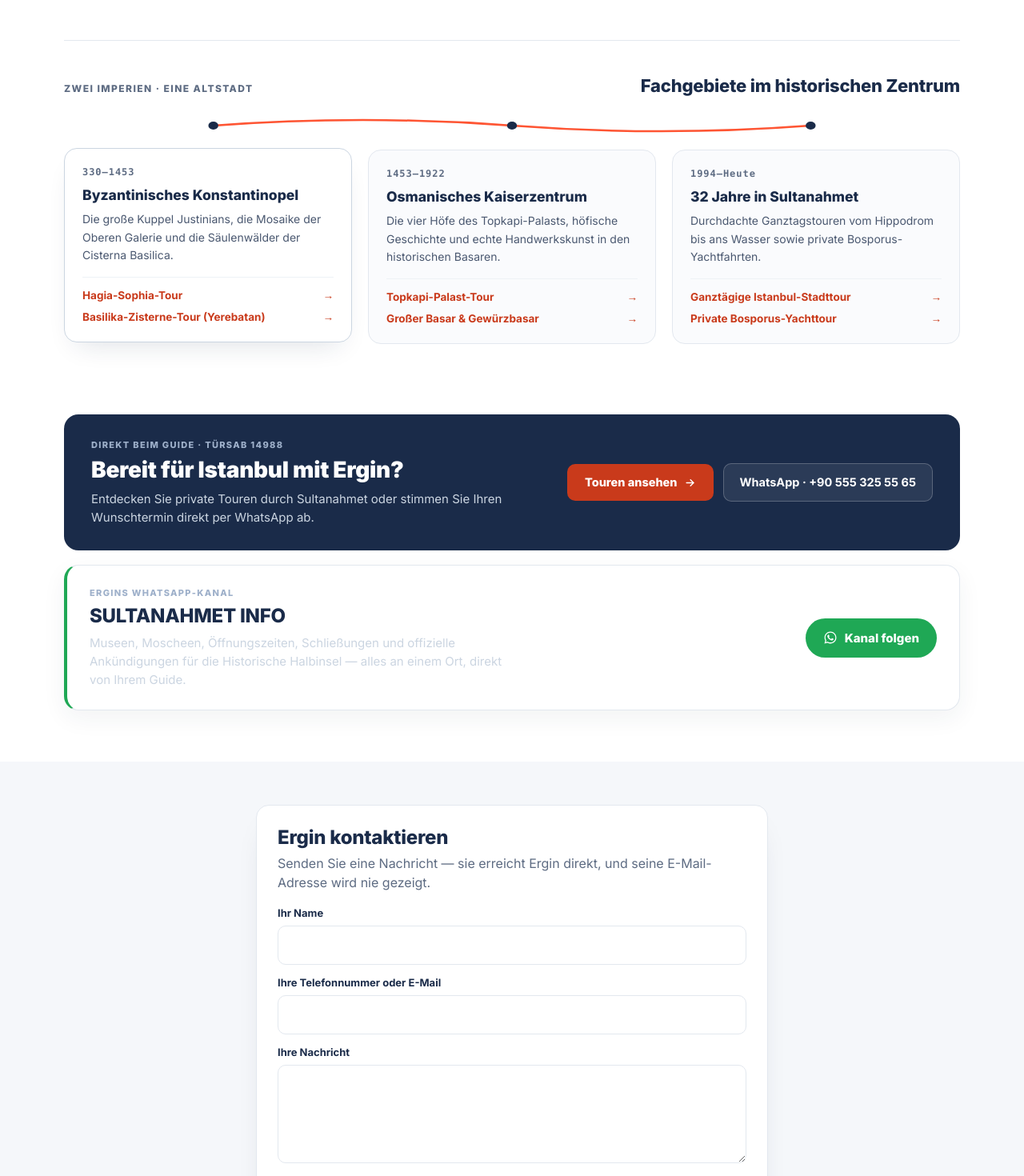
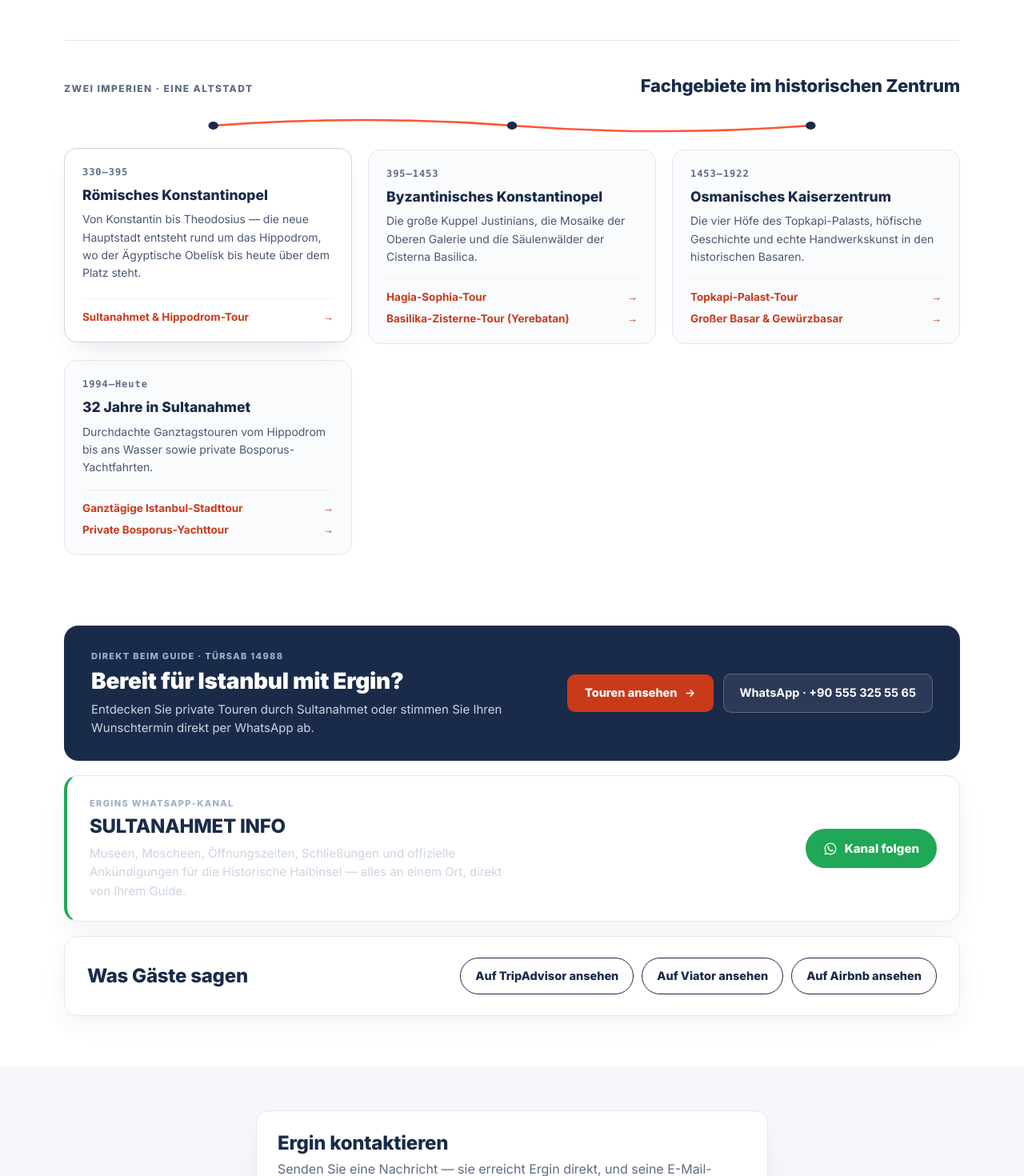
Before and after one commit to 7amed3li/oligarch-travel, a Next.js app: page /de/guide in a window 1280 px wide. Shown: the part 1066-2536 px from the top of the page at 80% size. Built offline with nearby package versions, Linux system fonts and the light colour scheme.

Commit message:
Ergin call notes 24 Nov: Roman Constantinople era (330-395) added to mastery timeline (4 stops, Byzantine now 395-1453) in 4 locales; OLIGARCH TOURS PRESENTS line on splash; visible TripAdvisor/Viator/Airbnb profile links on guide page

```diff
--- a/app/[locale]/guide/page.tsx
+++ b/app/[locale]/guide/page.tsx
@@ -197,6 +197,33 @@ export default async function GuidePage({
               <span>{copy.chanBtn}</span>
             </a>
           </div>
+
+          <div className="gp-prof-band">
+            <div className="gp-chan-copy">
+              <h2>{u.reviews_title}</h2>
+            </div>
+            <div className="gp-prof-links">
+              {(
+                [
+                  ['TripAdvisor', PROFILE_LINKS.tripadvisor],
+                  ['Viator', PROFILE_LINKS.viator],
+                  ['Airbnb', PROFILE_LINKS.airbnb],
+                ] as const
+              ).map(([name, href]) => (
+                <a
+                  key={name}
+                  href={href}
+                  target="_blank"
+                  rel="noopener noreferrer"
+                  className="gp-prof-btn"
+                >
+                  <span>
+                    {(u.view_on || 'View on {platform}').replace('{platform}', name)}
+                  </span>
+                </a>
+              ))}
+            </div>
+          </div>
         </div>
       </section>
       <ContactForm locale={loc} u={u} />
--- a/app/globals.css
+++ b/app/globals.css
@@ -1078,6 +1078,7 @@ html.splash-done .ss-root{display:none!important}
 .ss-coord-r{left:14px}
 .ss-light-slit{position:absolute;top:14%;bottom:14%;left:50%;width:2px;transform:translateX(-50%) scaleY(0);transform-origin:center;background:linear-gradient(180deg,transparent 0%,rgba(255,85,51,.55) 18%,#FF5533 50%,rgba(255,85,51,.55) 82%,transparent 100%);box-shadow:0 0 22px 2px rgba(255,85,51,.55);pointer-events:none;z-index:3}
 .ss-hud{position:absolute;inset:0;pointer-events:none;z-index:4}
+.ss-presents{position:absolute;left:50%;top:calc(50% - 208px);transform:translateX(-50%);font-size:11px;font-weight:800;letter-spacing:.34em;padding-left:.34em;color:#E8EDF5;white-space:nowrap;text-align:center}
 .ss-brand-top{position:absolute;left:50%;top:calc(50% - 172px);transform:translateX(-50%);display:flex;flex-direction:column;align-items:center;gap:4px;text-align:center;white-space:nowrap}
 .ss-brand-top strong{font-size:19px;font-weight:800;letter-spacing:.28em;color:#fff;padding-left:.28em}
 .ss-brand-top small{font-size:9.5px;font-weight:700;letter-spacing:.44em;color:#93A3BC;padding-left:.44em}
@@ -1091,12 +1092,14 @@ html.splash-done .ss-root{display:none!important}
   .ss-coord{top:calc(50% + 104px);font-size:9.5px;letter-spacing:.1em}
   .ss-coord-l{right:10px}
   .ss-coord-r{left:10px}
+  .ss-presents{top:calc(50% - 178px);font-size:9.5px;letter-spacing:.26em;padding-left:.26em}
   .ss-brand-top{top:calc(50% - 150px)}
   .ss-brand-top strong{font-size:16.5px}
   .ss-year-bar{top:calc(50% + 136px);font-size:10px;letter-spacing:.12em}
 }
 @media(max-height:560px){
-  .ss-brand-top{top:18px}
+  .ss-presents{top:14px}
+  .ss-brand-top{top:42px}
   .ss-year-bar{top:auto;bottom:16px}
 }
 @media(prefers-reduced-motion:reduce){
@@ -1449,6 +1452,12 @@ html.splash-done .ss-root{display:none!important}
 .gp-chan-btn{display:inline-flex;align-items:center;gap:9px;background:#1FA855;color:#fff;font-weight:800;font-size:15px;padding:13px 22px;border-radius:999px;text-decoration:none;white-space:nowrap;transition:background .2s ease}
 .gp-chan-btn:hover{background:#178A45}
 @media(max-width:640px){.gp-chan-band{padding:22px 20px}.gp-chan-btn{width:100%;justify-content:center}}
+.gp-prof-band{margin-top:18px;background:#fff;border:1px solid var(--line);border-radius:18px;padding:26px 28px;display:flex;align-items:center;justify-content:space-between;gap:22px;flex-wrap:wrap;box-shadow:0 10px 30px rgba(26,43,73,.06)}
+.gp-prof-band h2{margin:0}
+.gp-prof-links{display:flex;gap:10px;flex-wrap:wrap}
+.gp-prof-btn{display:inline-flex;align-items:center;gap:8px;border:1.5px solid var(--ink);color:var(--ink);font-weight:800;font-size:14.5px;padding:11px 18px;border-radius:999px;text-decoration:none;white-space:nowrap;transition:background .2s ease,color .2s ease}
+.gp-prof-btn:hover{background:var(--ink);color:#fff}
+@media(max-width:640px){.gp-prof-band{padding:22px 20px}.gp-prof-btn{flex:1;justify-content:center}}
 /* Rev 9g fix: the portrait <img> height attribute (1100) was driving the
    box height over aspect-ratio, stretching the arch frame. Force auto. */
 .gs-arch-img{height:auto}
--- a/components/SmartSplash.tsx
+++ b/components/SmartSplash.tsx
@@ -268,6 +268,7 @@ export default function SmartSplash() {
 
       {/* Top Brand Wordmark & Bottom Live Year Counter */}
       <div className="ss-hud">
+        <div className="ss-presents">OLIGARCH TOURS PRESENTS</div>
         <div className="ss-brand-top">
           <strong>OLIGARCH</strong>
           <small>TRAVEL</small>
--- a/data/guide.ts
+++ b/data/guide.ts
@@ -115,7 +115,13 @@ export const GUIDE_COPY: Record<Locale, GuideCopy> = {
       title: 'Areas of heritage mastery',
       stops: [
         {
-          era: '330–1453',
+          era: '330–395',
+          title: 'Roman Constantinople',
+          desc: 'From Constantine to Theodosius — the new capital takes shape around the Hippodrome, where the Egyptian Obelisk still stands over the square today.',
+          tourSlugs: ['sultanahmet-hippodrome'],
+        },
+        {
+          era: '395–1453',
           title: 'Byzantine Constantinople',
           desc: 'Justinian’s great dome, the Upper Gallery mosaics, and the subterranean marble forest of the Basilica Cistern.',
           tourSlugs: ['hagia-sophia', 'basilica-cistern'],
@@ -177,7 +183,13 @@ export const GUIDE_COPY: Record<Locale, GuideCopy> = {
       title: 'Fachgebiete im historischen Zentrum',
       stops: [
         {
-          era: '330–1453',
+          era: '330–395',
+          title: 'Römisches Konstantinopel',
+          desc: 'Von Konstantin bis Theodosius — die neue Hauptstadt entsteht rund um das Hippodrom, wo der Ägyptische Obelisk bis heute über dem Platz steht.',
+          tourSlugs: ['sultanahmet-hippodrome'],
+        },
+        {
+          era: '395–1453',
           title: 'Byzantinisches Konstantinopel',
           desc: 'Die große Kuppel Justinians, die Mosaike der Oberen Galerie und die Säulenwälder der Cisterna Basilica.',
           tourSlugs: ['hagia-sophia', 'basilica-cistern'],
@@ -239,7 +251,13 @@ export const GUIDE_COPY: Record<Locale, GuideCopy> = {
       title: '历史遗产专长路线',
       stops: [
         {
-          era: '330–1453',
+          era: '330–395',
+          title: '罗马君士坦丁堡',
+          desc: '从君士坦丁到狄奥多西——新都围绕竞技场拔地而起,埃及方尖碑至今仍矗立在广场之上。',
+          tourSlugs: ['sultanahmet-hippodrome'],
+        },
+        {
+          era: '395–1453',
           title: '拜占庭帝国君士坦丁堡',
           desc: '查士丁尼穹顶、二楼珍贵马赛克壁画，以及地下水宫深处庄严的石柱森林。',
           tourSlugs: ['hagia-sophia', 'basilica-cistern'],
@@ -301,7 +319,13 @@ export const GUIDE_COPY: Record<Locale, GuideCopy> = {
       title: 'Uzmanlık Alanları ve Tarihi Rota',
       stops: [
         {
-          era: '330–1453',
+          era: '330–395',
+          title: 'Roma Konstantinopolisi',
+          desc: 'Konstantin’den Theodosius’a — yeni başkent Hipodrom çevresinde şekillenir; Mısır Dikilitaşı bugün hâlâ meydanda yükselir.',
+          tourSlugs: ['sultanahmet-hippodrome'],
+        },
+        {
+          era: '395–1453',
           title: 'Bizans Konstantinopolisi',
           desc: 'Justinianus’un büyük kubbesi, Üst Galeri mozaikleri ve Yerebatan Sarnıcı’nın yeraltı sütun ormanı.',
           tourSlugs: ['hagia-sophia', 'basilica-cistern'],
```
